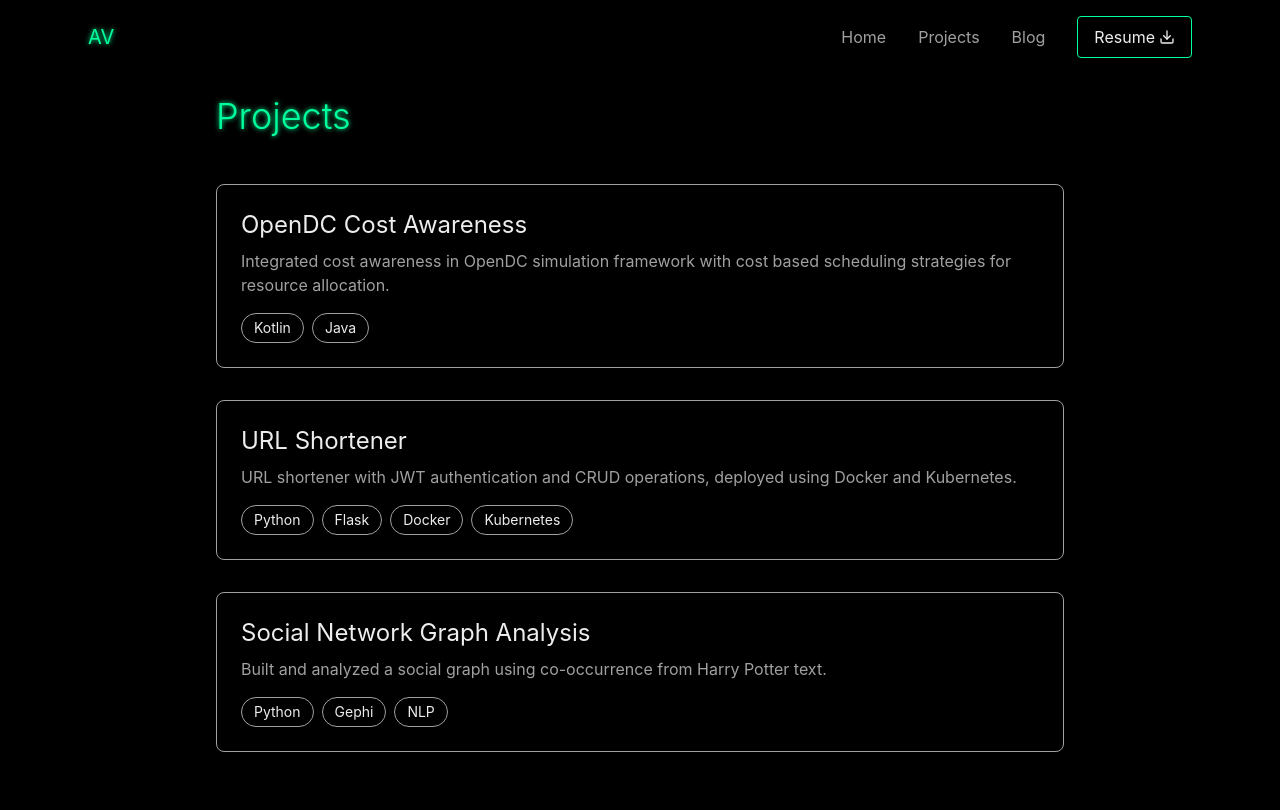
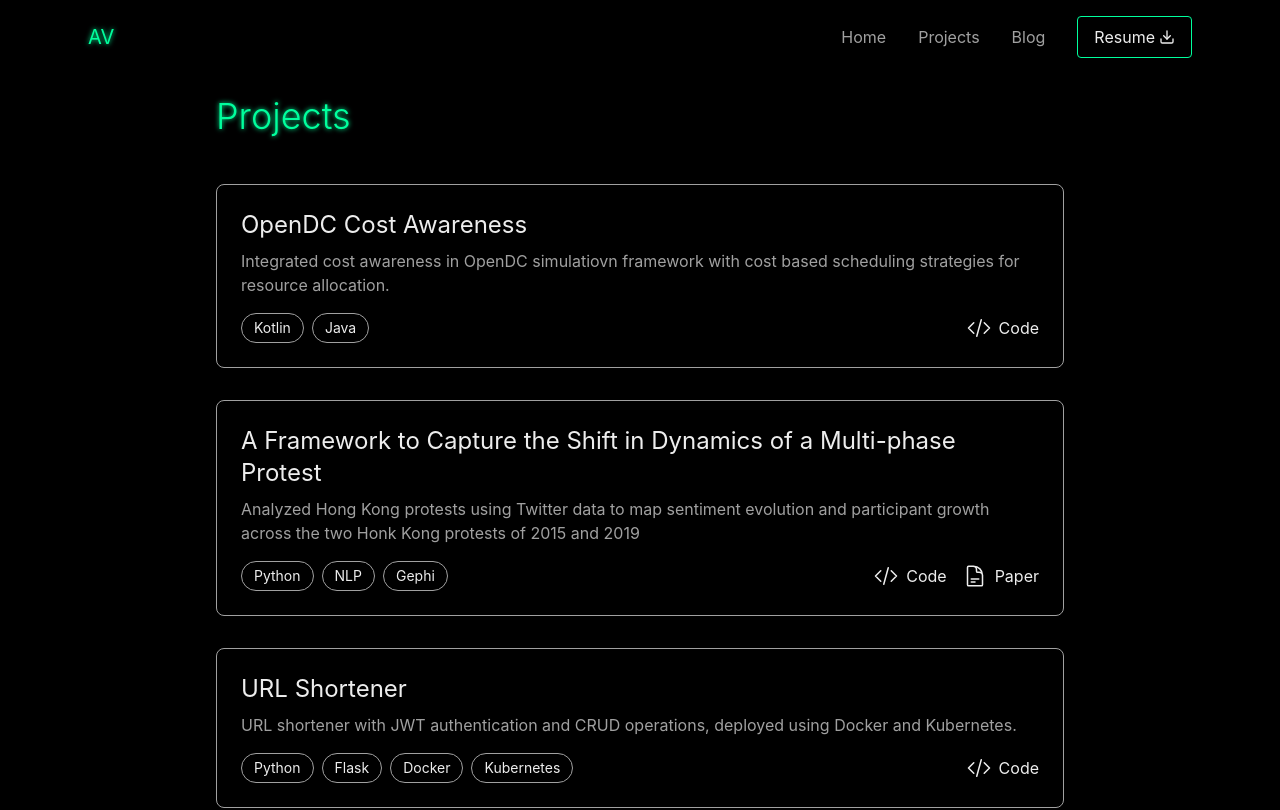
Before and after one commit to advenk/advenk.github.io, a Next.js app: page /projects in a window 1280 px wide. Shown: the top 810 px of the page. Built offline with nearby package versions, Linux system fonts and the light colour scheme.

Commit message:
Update projects

```diff
--- a/next.config.js
+++ b/next.config.js
@@ -1,11 +1,10 @@
 /** @type {import('next').NextConfig} */
 const nextConfig = {
-  output: 'export',
   images: {
     unoptimized: true,
   },
   basePath: '',
-  assetPrefix: './',
+  assetPrefix: process.env.NODE_ENV === 'production' ? './' : undefined,
   trailingSlash: true,
 };
 
--- a/src/app/projects/page.tsx
+++ b/src/app/projects/page.tsx
@@ -4,21 +4,31 @@ export default function ProjectsPage() {
   const projects = [
     {
       title: "OpenDC Cost Awareness",
-      description: "Integrated cost awareness in OpenDC simulation framework with cost based scheduling strategies for resource allocation.",
+      description: "Integrated cost awareness in OpenDC simulatiovn framework with cost based scheduling strategies for resource allocation.",
       technologies: ["Kotlin", "Java"],
-      link: "https://github.com/advenk/opendc/tree/cost-sch-final"
+      codeLink: "https://github.com/advenk/opendc/tree/cost-sch-final",
+      paperLink: null
+    },
+    {
+      title: "A Framework to Capture the Shift in Dynamics of a Multi-phase Protest",
+      description: "Analyzed Hong Kong protests using Twitter data to map sentiment evolution and participant growth across the two Honk Kong protests of 2015 and 2019",
+      technologies: ["Python", "NLP", "Gephi"],
+      codeLink: "https://github.com/advenk/hong_kong_protests_analysis",
+      paperLink: "https://www.researchgate.net/publication/351338940_A_Framework_to_Capture_the_Shift_in_Dynamics_of_a_Multi-phase_Protest-A_Case_Study_of_Hong_Kong_Protests"
     },
     {
       title: "URL Shortener",
       description: "URL shortener with JWT authentication and CRUD operations, deployed using Docker and Kubernetes.",
       technologies: ["Python", "Flask", "Docker", "Kubernetes"],
-      link: "https://github.com/advenk/URLShortener"
+      codeLink: "https://github.com/advenk/URLShortener",
+      paperLink: null
     },
     {
       title: "Social Network Graph Analysis",
       description: "Built and analyzed a social graph using co-occurrence from Harry Potter text.",
       technologies: ["Python", "Gephi", "NLP"],
-      link: "https://github.com/advenk/hp-social-network"
+      codeLink: "https://github.com/advenk/hp-social-network",
+      paperLink: null
     }
   ];
 
@@ -30,15 +40,13 @@ export default function ProjectsPage() {
           <h1 className="text-4xl font-light mb-12 neon-text">Projects</h1>
           <div className="space-y-8">
             {projects.map((project, index) => (
-              <a
+              <div
                 key={index}
-                href={project.link}
-                target="_blank"
-                rel="noopener noreferrer"
                 className="block p-6 border border-[var(--text-secondary)] rounded-lg hover:neon-border transition-all"
               >
                 <h2 className="text-2xl mb-2">{project.title}</h2>
                 <p className="text-[var(--text-secondary)] mb-4">{project.description}</p>
+                <div className="flex items-center justify-between">
                   <div className="flex flex-wrap gap-2">
                     {project.technologies.map((tech, idx) => (
                       <span
@@ -49,7 +57,38 @@ export default function ProjectsPage() {
                       </span>
                     ))}
                   </div>
+                  <div className="flex gap-4">
+                    {project.codeLink && (
+                      <a
+                        href={project.codeLink}
+                        target="_blank"
+                        rel="noopener noreferrer"
+                        className="flex items-center gap-2 hover:text-[var(--text-primary)] transition-colors"
+                        title="View Code"
+                      >
+                        <svg xmlns="http://www.w3.org/2000/svg" fill="none" viewBox="0 0 24 24" strokeWidth={1.5} stroke="currentColor" className="w-6 h-6">
+                          <path strokeLinecap="round" strokeLinejoin="round" d="M17.25 6.75 22.5 12l-5.25 5.25m-10.5 0L1.5 12l5.25-5.25m7.5-3-4.5 16.5" />
+                        </svg>
+                        <span>Code</span>
                       </a>
+                    )}
+                    {project.paperLink && (
+                      <a
+                        href={project.paperLink}
+                        target="_blank"
+                        rel="noopener noreferrer"
+                        className="flex items-center gap-2 hover:text-[var(--text-primary)] transition-colors"
+                        title="View Paper"
+                      >
+                        <svg xmlns="http://www.w3.org/2000/svg" fill="none" viewBox="0 0 24 24" strokeWidth={1.5} stroke="currentColor" className="w-6 h-6">
+                          <path strokeLinecap="round" strokeLinejoin="round" d="M19.5 14.25v-2.625a3.375 3.375 0 0 0-3.375-3.375h-1.5A1.125 1.125 0 0 1 13.5 7.125v-1.5a3.375 3.375 0 0 0-3.375-3.375H8.25m0 12.75h7.5m-7.5 3H12M10.5 2.25H5.625c-.621 0-1.125.504-1.125 1.125v17.25c0 .621.504 1.125 1.125 1.125h12.75c.621 0 1.125-.504 1.125-1.125V11.25a9 9 0 0 0-9-9Z" />
+                        </svg>
+                        <span>Paper</span>
+                      </a>
+                    )}
+                  </div>
+                </div>
+              </div>
             ))}
           </div>
         </div>
--- a/src/components/Home/index.tsx
+++ b/src/components/Home/index.tsx
@@ -2,32 +2,57 @@ import { Github, Linkedin, Mail } from 'lucide-react';
 
 const Home = () => {
   return (
-    <div className="min-h-screen flex flex-col">
+    <div className="min-h-screen flex flex-col bg-[var(--background)]">
       {/* Hero Section */}
-      <section className="flex-1 flex items-center justify-center">
-        <div className="max-w-2xl mx-auto px-6 text-center">
-          <h1 className="text-6xl font-light mb-6">
-            Hello, I'm <span className="neon-text">Aditya</span>
+      <section className="flex-1 flex items-center justify-center py-16">
+        <div className="max-w-3xl mx-auto px-6 text-center">
+          <h1 className="text-7xl font-extralight mb-8 tracking-tight">
+            Hello, I'm <span className="neon-text font-light">Aditya</span>
           </h1>
-          <p className="text-2xl text-[var(--text-secondary)] mb-8">
-            Senior Software Engineer building scalable systems and exploring ML
-          </p>
-          <div className="flex justify-center space-x-6">
-            <a href="mailto:a.v.marada@student.vu.nl" className="hover-neon">
-              <Mail className="w-6 h-6" />
+
+          <div className="space-y-6 text-xl text-[var(--text-secondary)]">
+            <p className="leading-relaxed">
+              Software engineer with experience in building distributed microservices
+              using SpringBoot, Kafka, Elasticsearch, PostgreSQL, Redis, and more.
+            </p>
+
+            <p className="leading-relaxed">
+              Currently pursuing a Master's in Computer Science at the University of Amsterdam and VU Amsterdam
+              <br />
+              <span className="text-[var(--text-primary)] font-medium">
+                Specialization: Computer Systems and Infrastructure
+              </span>
+            </p>
+          </div>
+
+          <div className="flex justify-center space-x-8 mt-12">
+            <a
+              href="mailto:a.v.marada@student.vu.nl"
+              className="hover-neon transition-transform hover:scale-110"
+              aria-label="Email"
+            >
+              <Mail className="w-7 h-7" />
             </a>
-            <a href="https://github.com" className="hover-neon">
-              <Github className="w-6 h-6" />
+            <a
+              href="https://github.com/advenk"
+              className="hover-neon transition-transform hover:scale-110"
+              aria-label="GitHub"
+            >
+              <Github className="w-7 h-7" />
             </a>
-            <a href="https://linkedin.com" className="hover-neon">
-              <Linkedin className="w-6 h-6" />
+            <a
+              href="https://www.linkedin.com/in/aditya-venkatesh-911b49169/"
+              className="hover-neon transition-transform hover:scale-110"
+              aria-label="LinkedIn"
+            >
+              <Linkedin className="w-7 h-7" />
             </a>
           </div>
         </div>
       </section>
 
       {/* Footer */}
-      <footer className="py-6 text-center text-[var(--text-secondary)]">
+      <footer className="py-6 text-center text-[var(--text-secondary)] text-sm">
         <p>© {new Date().getFullYear()} Aditya Venkatesh Marada</p>
       </footer>
     </div>
```
Lines whose indentation alone changed are shown as unchanged.
